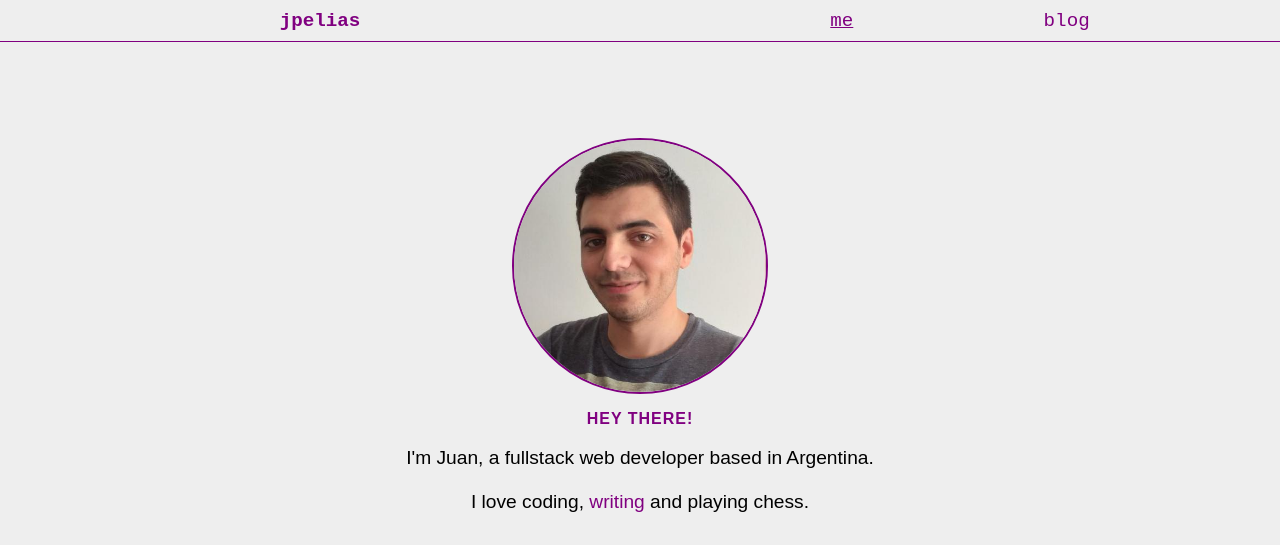
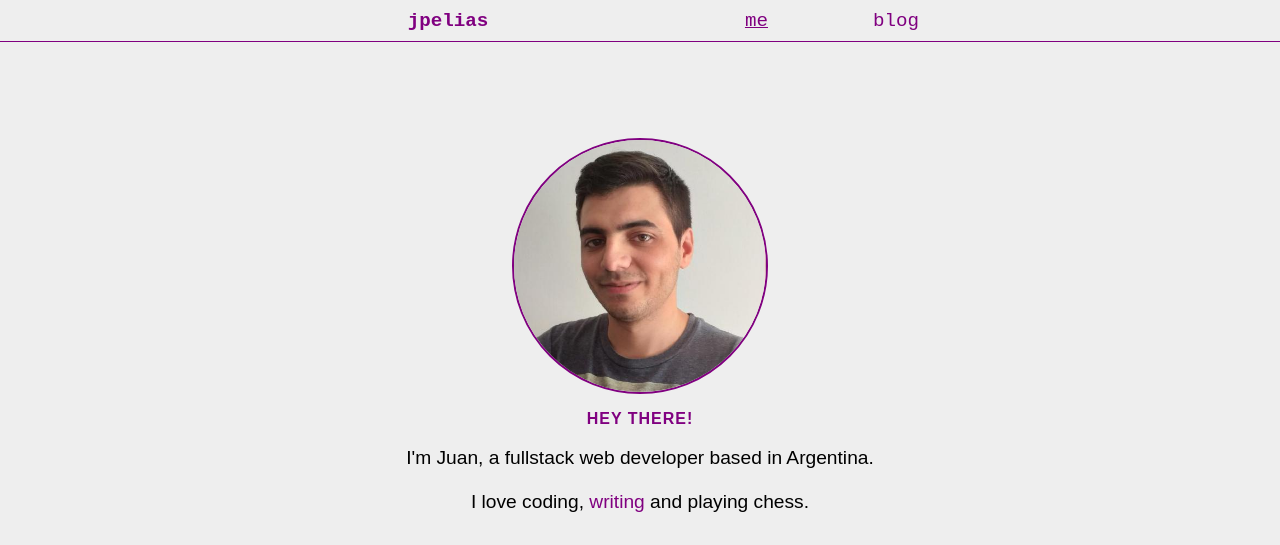
Before and after one commit to eliasjuanpablo/personal-site, a Gatsby site: page / in a window 1280 px wide. Shown: the top 545 px of the page. Built offline with nearby package versions, Linux system fonts and the light colour scheme; Gatsby itself is replaced by a stand-in of ours.

Commit message:
Improve navbar

```diff
--- a/src/components/Navbar.js
+++ b/src/components/Navbar.js
@@ -5,6 +5,7 @@ import styled from "styled-components";
 const Navbar = () => {
   return (
     <Nav>
+      <Wrapper>
         <Brand>
           <Link to="/">jpelias</Link>
         </Brand>
@@ -12,6 +13,7 @@ const Navbar = () => {
           <NavLink to="/">me</NavLink>
           <NavLink to="/blog">blog</NavLink>
         </Links>
+      </Wrapper>
     </Nav>
   );
 };
@@ -24,6 +26,15 @@ const Nav = styled.div`
   border-bottom: 1px solid ${(props) => props.theme.primary};
 
   display: flex;
+  justify-content: center;
+`;
+
+const Wrapper = styled.div`
+  display: flex;
+  width: 100%;
+  @media (min-width: 1024px) {
+    width: 60%;
+  }
 `;
 
 const Brand = styled.div`
```
Lines whose indentation alone changed are shown as unchanged.
